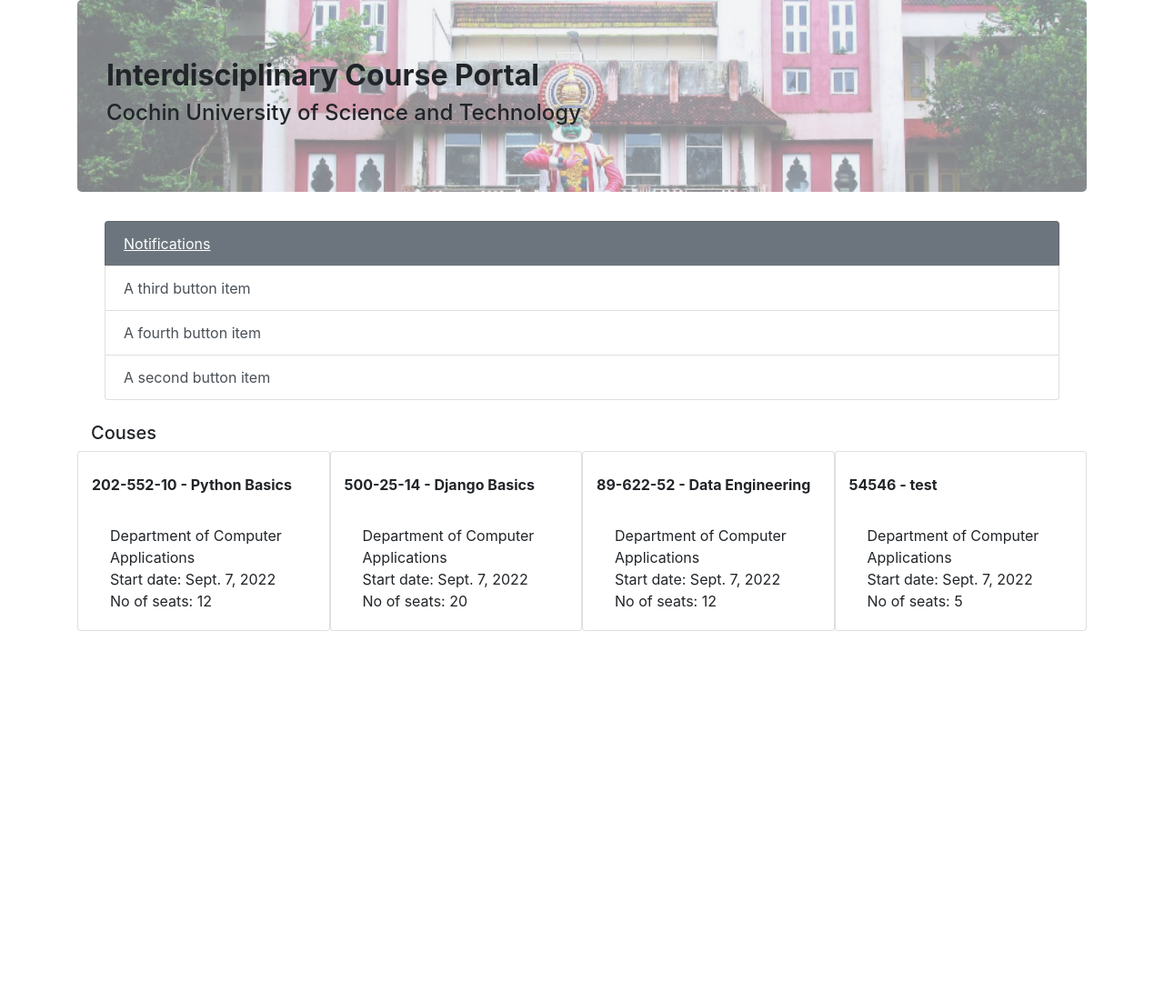
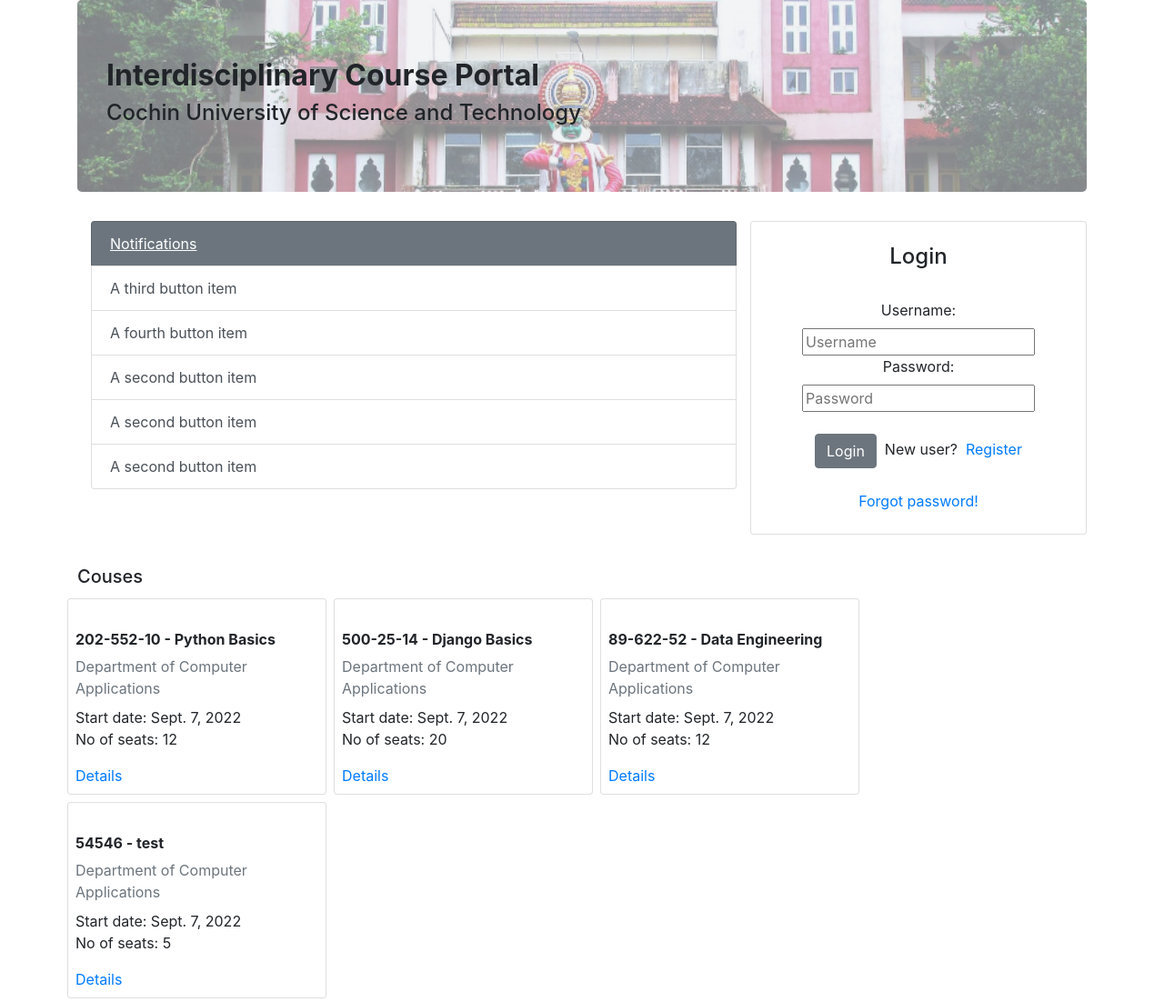
Before and after one commit to musowir/IDCP, a Django app: page / in a window 1280 px wide. Shown: the part 56-1158 px from the top of the page at 91% size. Before the commit the page ends 750 px from the top, so only its background shows below. Run offline with Django 4.2, Linux system fonts and the light colour scheme; data comes from the database, SQL or seed files in the repository; both versions use the stored data as it was after the commit; some libraries are stand-ins or nearby versions.

Commit message:
login added to welcome page. still need to figure out what to do about dep and cor details

```diff
--- a/templates/department/welcome.html
+++ b/templates/department/welcome.html
@@ -34,31 +34,56 @@
   </div>
 
   <div class="container">
-    <div class="col">
+    <div class="row">
+    <div class="col-md-8">
       <div class="list-group">
         <button type="button" class="list-group-item list-group-item-action bg-secondary text-white"><u>Notifications</u></button>
         <button type="button" class="list-group-item list-group-item-action">A third button item</button>
         <button type="button" class="list-group-item list-group-item-action">A fourth button item</button>
         <button type="button" class="list-group-item list-group-item-action">A second button item</button>
+        <button type="button" class="list-group-item list-group-item-action">A second button item</button>
+        <button type="button" class="list-group-item list-group-item-action">A second button item</button>
         </div>
 
     </div>
+        <div class="card col-md-4 text-center" style="margin: 0 auto; float: none; margin-bottom: 10px;"><br>
+          <h4>Login</h4>
+          <br>
+      <form method="post" action="{% url 'department:user_login' %}">
+              {% csrf_token %}
+              {# A more "HTML" way of creating the login form#}
+              <label for="username">Username:</label>
+              <input type="text" name="username" placeholder="Username"><br>
+    <label for="password">Password:</label>
+              <input type="password" name="password" placeholder="Password"><br><br>
+    <input type="submit" name="" value="Login" class="btn btn-secondary">&nbsp;
+    New user?&nbsp;&nbsp;<a href="{% url 'department:register' %}">Register</a> <br><br>
+    <a href="">Forgot password!</a>
+    <br><br>
+    </form>
+    </div>
+    </div>
+   </div>
+
     <br>
     <h5>Couses</h5>
-    <div class="row">
 
-          {% for cor in courses %}
-          <div class="card col-md-3">
+          <div class="row">
+
+            {% for cor in courses %}
+
+          <div class="card col-md-3 m-1 p-2">
             <br>
             <div class="card-title"> <b>{{cor.course_code}} - {{cor.course_name}}</b></div>
-            <div class="card-body">
-              {{cor.department}} <br>
+            <div class="card-subtitle mb-2 text-muted">{{cor.department}} </div>
+            <p class="card-text">
               Start date: {{cor.start_date}} <br>
-              No of seats: {{cor.no_of_seats}}
-            </div>
+              No of seats: {{cor.no_of_seats}}</p>
+              <a href="#" class="card-link">Details</a>
           </div>
           {% endfor %}
         </div>
+
         </div>
     </div>
 
```
Also changed, not shown: templates/department/login.html (+1 -45 lines), db.sqlite3.
